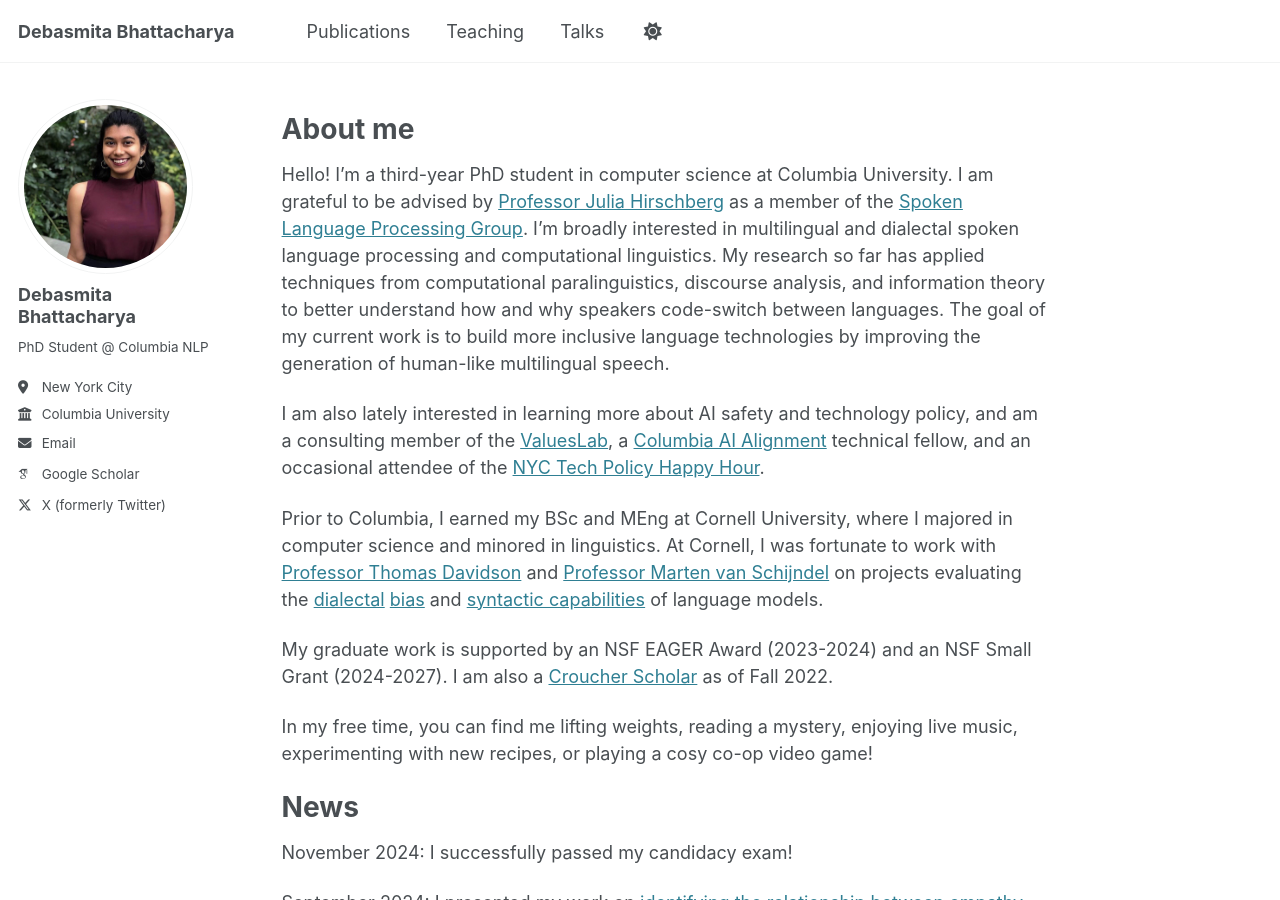
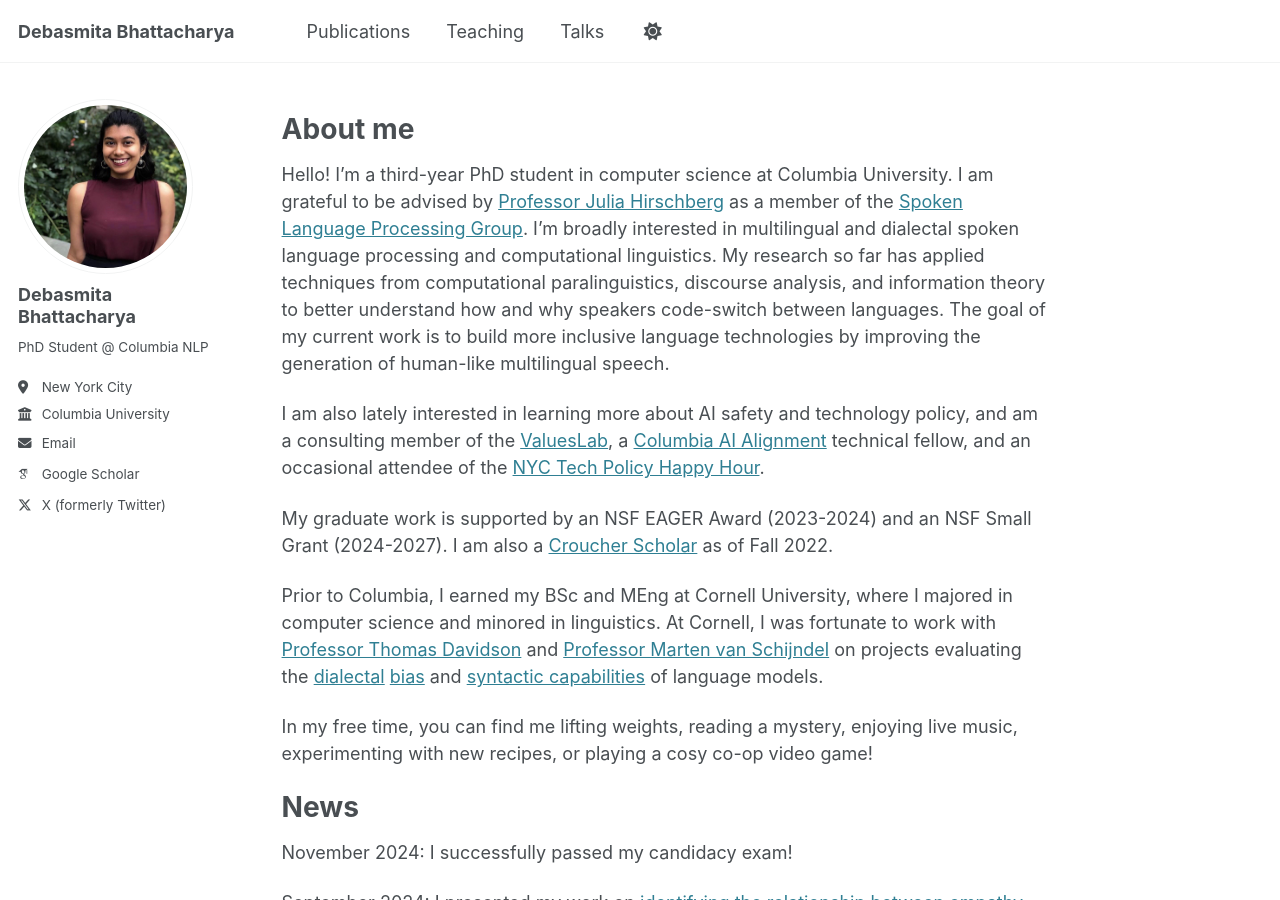
Before and after one commit to debasmita-b/debasmita-b.github.io, a Jekyll site: the page built from _pages/about.md, in a window 1280 px wide and 900 px high. Built offline with Jekyll 4.4.1, drawn with Linux system fonts in a browser that asks for light colours; some web fonts are replaced.

Commit message:
reorder paras

```diff
--- a/_pages/about.md
+++ b/_pages/about.md
@@ -13,9 +13,9 @@ Hello! I'm a third-year PhD student in computer science at Columbia University.
 
 I am also lately interested in learning more about AI safety and technology policy, and am a consulting member of the [ValuesLab](https://valueslab.github.io/), a [Columbia AI Alignment](https://www.cualignment.org/) technical fellow, and an occasional attendee of the [NYC Tech Policy Happy Hour](https://buttondown.com/nyctechpolicyhh/archive/).
 
+My graduate work is supported by an NSF EAGER Award (2023-2024) and an NSF Small Grant (2024-2027). I am also a [Croucher Scholar](https://scholars.croucher.org.hk/) as of Fall 2022.
+
 Prior to Columbia, I earned my BSc and MEng at Cornell University, where I majored in computer science and minored in linguistics. At Cornell, I was fortunate to work with [Professor Thomas Davidson](https://www.thomasrdavidson.com/) and [Professor Marten van Schijndel](https://vansky.github.io/) on projects evaluating the [dialectal](https://aclanthology.org/W19-3504/) [bias](https://arxiv.org/abs/2005.13041) and [syntactic capabilities](https://aclanthology.org/2020.conll-1.39/) of language models.
-
-My graduate work is supported by an NSF EAGER Award (2023-2024) and an NSF Small Grant (2024-2027). I am also a [Croucher Scholar](https://scholars.croucher.org.hk/) as of Fall 2022.
 
 In my free time, you can find me lifting weights, reading a mystery, enjoying live music, experimenting with new recipes, or playing a cosy co-op video game!
 
```
